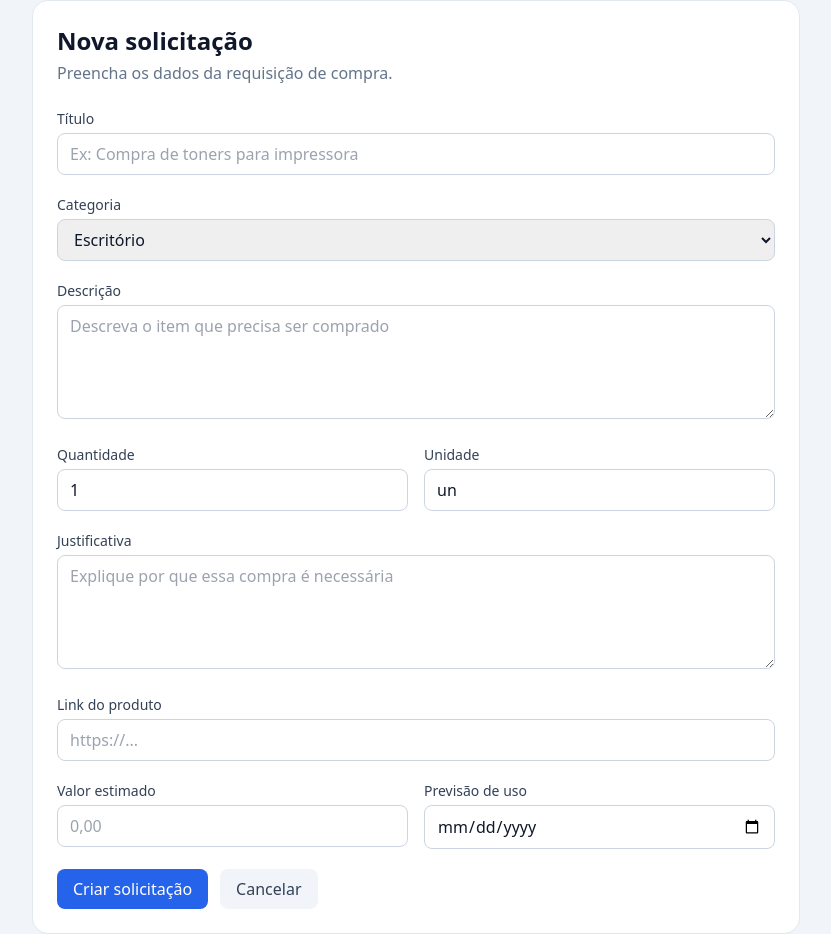
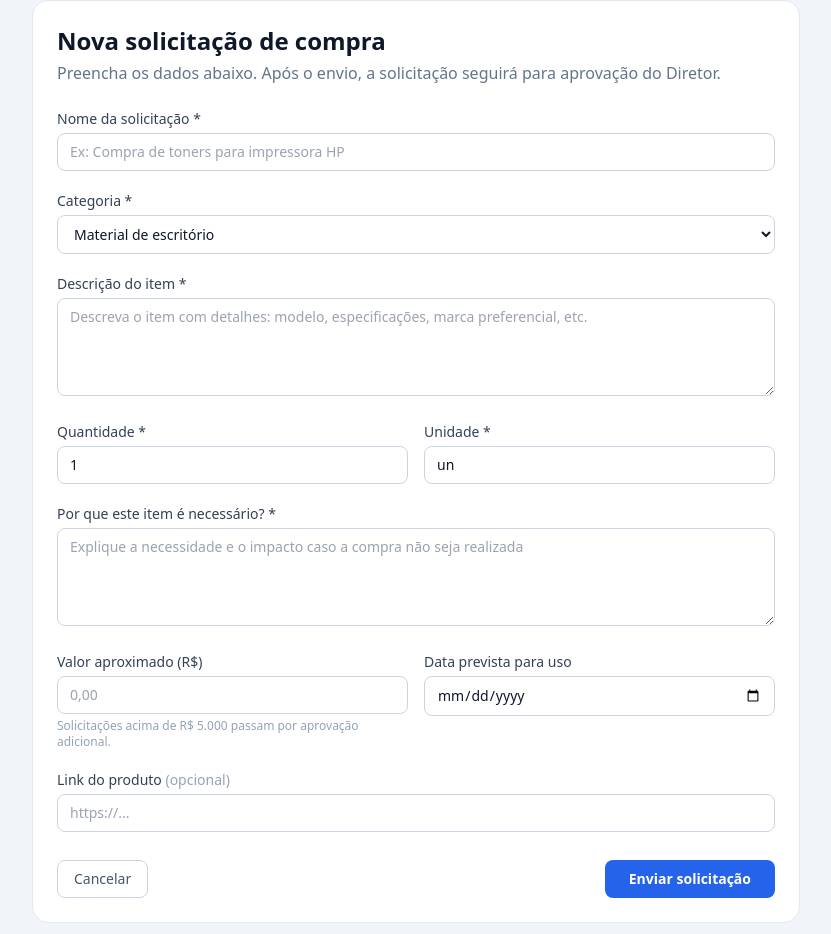
Before and after one commit to PedroBorges0/school-purchase-system, a Next.js app: page /solicitacoes/nova in a window 1280 px wide. Shown: the whole page, without its empty margins (224-1055 px from the left). Built offline with nearby package versions, Linux system fonts and the light colour scheme.

Commit message:
fix: UX improve Nova Solicitacao

```diff
--- a/src/app/(dashboard)/solicitacoes/nova/page.tsx
+++ b/src/app/(dashboard)/solicitacoes/nova/page.tsx
@@ -1,10 +1,23 @@
 "use client";
 
-import { useState } from "react";
+import { useRef, useState } from "react";
 import { useRouter } from "next/navigation";
+import { toast } from "sonner";
+
+const CATEGORIES = [
+  { value: "MATERIAL_ESCRITORIO", label: "Material de escritório" },
+  { value: "MATERIAL_LIMPEZA", label: "Material de limpeza" },
+  { value: "EQUIPAMENTO_TI", label: "Tecnologia e informática" },
+  { value: "MOBILIARIO", label: "Mobiliário" },
+  { value: "MATERIAL_DIDATICO", label: "Material didático" },
+  { value: "SERVICOS", label: "Serviços" },
+  { value: "MANUTENCAO", label: "Manutenção" },
+  { value: "OUTROS", label: "Outros" },
+];
 
 export default function NovaSolicitacaoPage() {
   const router = useRouter();
+  const submitting = useRef(false);
 
   const [title, setTitle] = useState("");
   const [category, setCategory] = useState("MATERIAL_ESCRITORIO");
@@ -16,25 +29,48 @@ export default function NovaSolicitacaoPage() {
   const [estimatedValue, setEstimatedValue] = useState("");
   const [expectedUseDate, setExpectedUseDate] = useState("");
   const [loading, setLoading] = useState(false);
-  const [error, setError] = useState("");
 
   async function handleSubmit(e: React.FormEvent) {
     e.preventDefault();
+
+    if (submitting.current) return;
+
+    // Validações no frontend
+    if (title.trim().length < 5) {
+      toast.error("O nome da solicitação deve ter pelo menos 5 caracteres.");
+      return;
+    }
+    if (description.trim().length < 10) {
+      toast.error("A descrição deve ter pelo menos 10 caracteres.");
+      return;
+    }
+    if (justification.trim().length < 10) {
+      toast.error("A justificativa deve ter pelo menos 10 caracteres.");
+      return;
+    }
+    if (quantity < 1) {
+      toast.error("A quantidade deve ser maior que zero.");
+      return;
+    }
+    if (estimatedValue && Number(estimatedValue) <= 0) {
+      toast.error("O valor estimado deve ser maior que zero.");
+      return;
+    }
+
+    submitting.current = true;
     setLoading(true);
-    setError("");
 
+    try {
       const response = await fetch("/api/purchase-requests", {
         method: "POST",
-      headers: {
-        "Content-Type": "application/json",
-      },
+        headers: { "Content-Type": "application/json" },
         body: JSON.stringify({
-        title,
+          title: title.trim(),
           category,
-        description,
+          description: description.trim(),
           quantity: Number(quantity),
-        unit,
-        justification,
+          unit: unit.trim() || "un",
+          justification: justification.trim(),
           productUrl: productUrl || undefined,
           estimatedValue: estimatedValue ? Number(estimatedValue) : undefined,
           expectedUseDate: expectedUseDate || undefined,
@@ -42,174 +78,197 @@ export default function NovaSolicitacaoPage() {
       });
 
       const data = await response.json();
-    setLoading(false);
 
       if (!response.ok) {
-      setError(data?.error || "Erro ao criar solicitação");
+        if (response.status === 401) {
+          toast.error("Sua sessão expirou. Faça login novamente.");
+          router.push("/login");
+          return;
+        }
+        toast.error(data?.error || "Não foi possível criar a solicitação. Tente novamente.");
         return;
       }
 
+      toast.success("Solicitação criada e enviada para aprovação!");
       router.push("/solicitacoes");
+    } catch {
+      toast.error("Erro inesperado. Verifique sua conexão e tente novamente.");
+    } finally {
+      setLoading(false);
+      submitting.current = false;
+    }
   }
 
   return (
     <div className="max-w-3xl mx-auto">
       <div className="bg-white rounded-2xl border border-slate-200 p-6">
-        <h1 className="text-2xl font-bold text-slate-900">Nova solicitação</h1>
+        <h1 className="text-2xl font-bold text-slate-900">Nova solicitação de compra</h1>
         <p className="text-slate-500 mt-1 mb-6">
-          Preencha os dados da requisição de compra.
+          Preencha os dados abaixo. Após o envio, a solicitação seguirá para aprovação do Diretor.
         </p>
 
         <form onSubmit={handleSubmit} className="space-y-5">
+
+          {/* Nome */}
           <div>
             <label className="block text-sm font-medium text-slate-700 mb-1">
-              Título
+              Nome da solicitação *
             </label>
             <input
-              className="w-full border border-slate-300 rounded-lg px-3 py-2"
+              className="w-full border border-slate-300 rounded-lg px-3 py-2 text-sm focus:outline-none focus:ring-2 focus:ring-blue-500"
               value={title}
               onChange={(e) => setTitle(e.target.value)}
-              placeholder="Ex: Compra de toners para impressora"
+              placeholder="Ex: Compra de toners para impressora HP"
+              disabled={loading}
               required
             />
           </div>
 
+          {/* Categoria */}
           <div>
             <label className="block text-sm font-medium text-slate-700 mb-1">
-              Categoria
+              Categoria *
             </label>
             <select
-              className="w-full border border-slate-300 rounded-lg px-3 py-2"
+              className="w-full border border-slate-300 rounded-lg px-3 py-2 text-sm focus:outline-none focus:ring-2 focus:ring-blue-500 bg-white"
               value={category}
               onChange={(e) => setCategory(e.target.value)}
+              disabled={loading}
             >
-              <option value="MATERIAL_ESCRITORIO">Escritório</option>
-              <option value="MATERIAL_LIMPEZA">Limpeza</option>
-              <option value="EQUIPAMENTO_TI">Tecnologia</option>
-              <option value="MOBILIARIO">Mobiliário</option>
-              <option value="MATERIAL_DIDATICO">Material didático</option>
-              <option value="SERVICOS">Serviços</option>
-              <option value="MANUTENCAO">Manutenção</option>
-              <option value="OUTROS">Outros</option>
+              {CATEGORIES.map((c) => (
+                <option key={c.value} value={c.value}>{c.label}</option>
+              ))}
             </select>
           </div>
 
+          {/* Descrição */}
           <div>
             <label className="block text-sm font-medium text-slate-700 mb-1">
-              Descrição
+              Descrição do item *
             </label>
             <textarea
-              className="w-full border border-slate-300 rounded-lg px-3 py-2"
+              className="w-full border border-slate-300 rounded-lg px-3 py-2 text-sm focus:outline-none focus:ring-2 focus:ring-blue-500"
               rows={4}
               value={description}
               onChange={(e) => setDescription(e.target.value)}
-              placeholder="Descreva o item que precisa ser comprado"
+              placeholder="Descreva o item com detalhes: modelo, especificações, marca preferencial, etc."
+              disabled={loading}
               required
             />
           </div>
 
+          {/* Quantidade + Unidade */}
           <div className="grid sm:grid-cols-2 gap-4">
             <div>
               <label className="block text-sm font-medium text-slate-700 mb-1">
-                Quantidade
+                Quantidade *
               </label>
               <input
                 type="number"
                 min={1}
-                className="w-full border border-slate-300 rounded-lg px-3 py-2"
+                className="w-full border border-slate-300 rounded-lg px-3 py-2 text-sm focus:outline-none focus:ring-2 focus:ring-blue-500"
                 value={quantity}
                 onChange={(e) => setQuantity(Number(e.target.value))}
+                disabled={loading}
                 required
               />
             </div>
-
             <div>
               <label className="block text-sm font-medium text-slate-700 mb-1">
-                Unidade
+                Unidade *
               </label>
               <input
-                className="w-full border border-slate-300 rounded-lg px-3 py-2"
+                className="w-full border border-slate-300 rounded-lg px-3 py-2 text-sm focus:outline-none focus:ring-2 focus:ring-blue-500"
                 value={unit}
                 onChange={(e) => setUnit(e.target.value)}
-                placeholder="un, caixa, pacote..."
+                placeholder="un, caixa, pacote, resma..."
+                disabled={loading}
                 required
               />
             </div>
           </div>
 
+          {/* Justificativa */}
           <div>
             <label className="block text-sm font-medium text-slate-700 mb-1">
-              Justificativa
+              Por que este item é necessário? *
             </label>
             <textarea
-              className="w-full border border-slate-300 rounded-lg px-3 py-2"
+              className="w-full border border-slate-300 rounded-lg px-3 py-2 text-sm focus:outline-none focus:ring-2 focus:ring-blue-500"
               rows={4}
               value={justification}
               onChange={(e) => setJustification(e.target.value)}
-              placeholder="Explique por que essa compra é necessária"
+              placeholder="Explique a necessidade e o impacto caso a compra não seja realizada"
+              disabled={loading}
               required
             />
           </div>
 
-          <div>
-            <label className="block text-sm font-medium text-slate-700 mb-1">
-              Link do produto
-            </label>
-            <input
-              type="url"
-              className="w-full border border-slate-300 rounded-lg px-3 py-2"
-              value={productUrl}
-              onChange={(e) => setProductUrl(e.target.value)}
-              placeholder="https://..."
-            />
-          </div>
-
+          {/* Valor + Data */}
           <div className="grid sm:grid-cols-2 gap-4">
             <div>
               <label className="block text-sm font-medium text-slate-700 mb-1">
-                Valor estimado
+                Valor aproximado (R$)
               </label>
               <input
                 type="number"
-                min={0}
+                min={0.01}
                 step="0.01"
-                className="w-full border border-slate-300 rounded-lg px-3 py-2"
+                className="w-full border border-slate-300 rounded-lg px-3 py-2 text-sm focus:outline-none focus:ring-2 focus:ring-blue-500"
                 value={estimatedValue}
                 onChange={(e) => setEstimatedValue(e.target.value)}
                 placeholder="0,00"
+                disabled={loading}
               />
+              <p className="text-xs text-slate-400 mt-1">
+                Solicitações acima de R$ 5.000 passam por aprovação adicional.
+              </p>
             </div>
-
             <div>
               <label className="block text-sm font-medium text-slate-700 mb-1">
-                Previsão de uso
+                Data prevista para uso
               </label>
               <input
                 type="date"
-                className="w-full border border-slate-300 rounded-lg px-3 py-2"
+                className="w-full border border-slate-300 rounded-lg px-3 py-2 text-sm focus:outline-none focus:ring-2 focus:ring-blue-500"
                 value={expectedUseDate}
                 onChange={(e) => setExpectedUseDate(e.target.value)}
+                disabled={loading}
               />
             </div>
           </div>
 
-          {error && <p className="text-sm text-red-600">{error}</p>}
+          {/* Link */}
+          <div>
+            <label className="block text-sm font-medium text-slate-700 mb-1">
+              Link do produto <span className="text-slate-400 font-normal">(opcional)</span>
+            </label>
+            <input
+              type="url"
+              className="w-full border border-slate-300 rounded-lg px-3 py-2 text-sm focus:outline-none focus:ring-2 focus:ring-blue-500"
+              value={productUrl}
+              onChange={(e) => setProductUrl(e.target.value)}
+              placeholder="https://..."
+              disabled={loading}
+            />
+          </div>
 
-          <div className="flex gap-3">
+          {/* Botões */}
+          <div className="flex gap-3 pt-2">
+            <button
+              type="button"
+              onClick={() => router.push("/solicitacoes")}
+              disabled={loading}
+              className="border border-slate-300 text-slate-600 px-4 py-2 rounded-lg text-sm hover:bg-slate-50 disabled:opacity-50 transition-colors"
+            >
+              Cancelar
+            </button>
             <button
               type="submit"
               disabled={loading}
-              className="bg-blue-600 text-white px-4 py-2 rounded-lg hover:bg-blue-700 disabled:opacity-60"
+              className="ml-auto bg-blue-600 text-white px-6 py-2 rounded-lg text-sm font-semibold hover:bg-blue-700 disabled:opacity-60 transition-colors"
             >
-              {loading ? "Salvando..." : "Criar solicitação"}
-            </button>
-
-            <button
-              type="button"
-              onClick={() => router.push("/solicitacoes")}
-              className="bg-slate-100 text-slate-700 px-4 py-2 rounded-lg hover:bg-slate-200"
-            >
-              Cancelar
+              {loading ? "Enviando..." : "Enviar solicitação"}
             </button>
           </div>
         </form>
```
Lines whose indentation alone changed are shown as unchanged.
